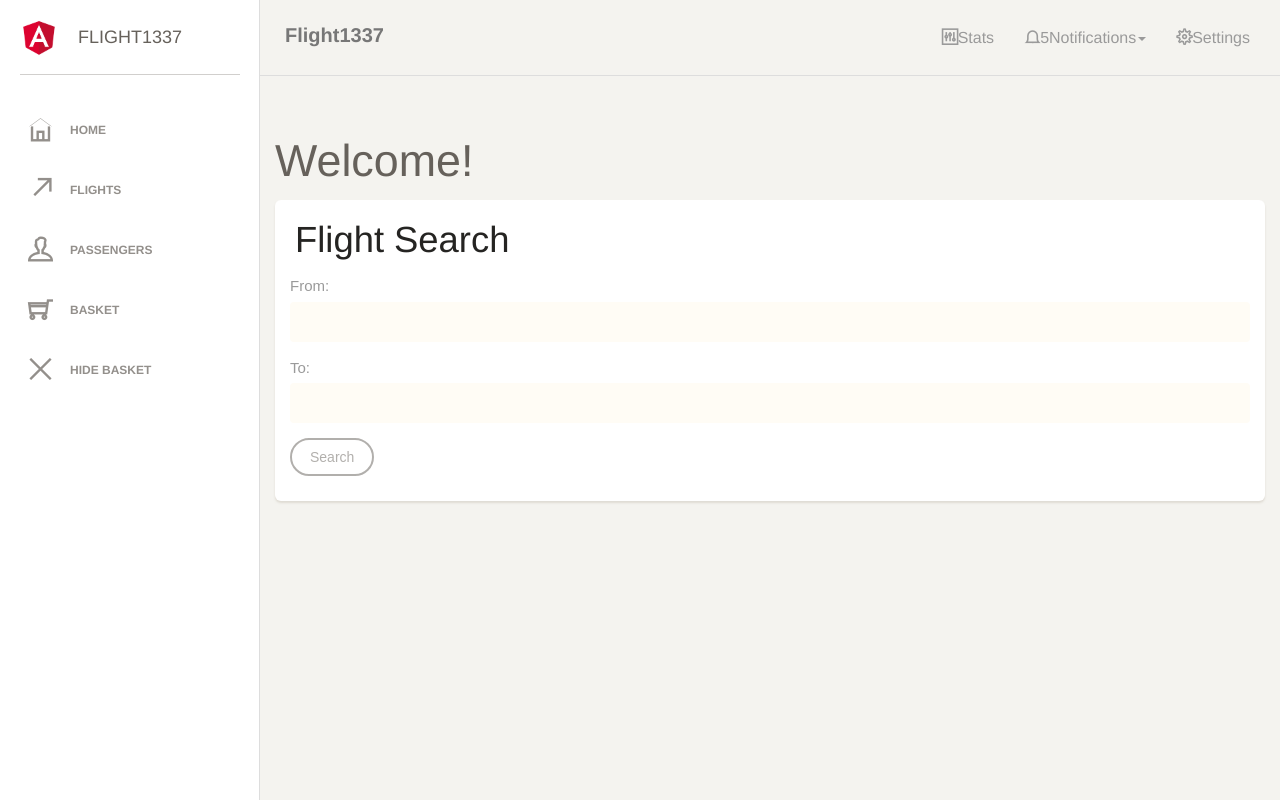
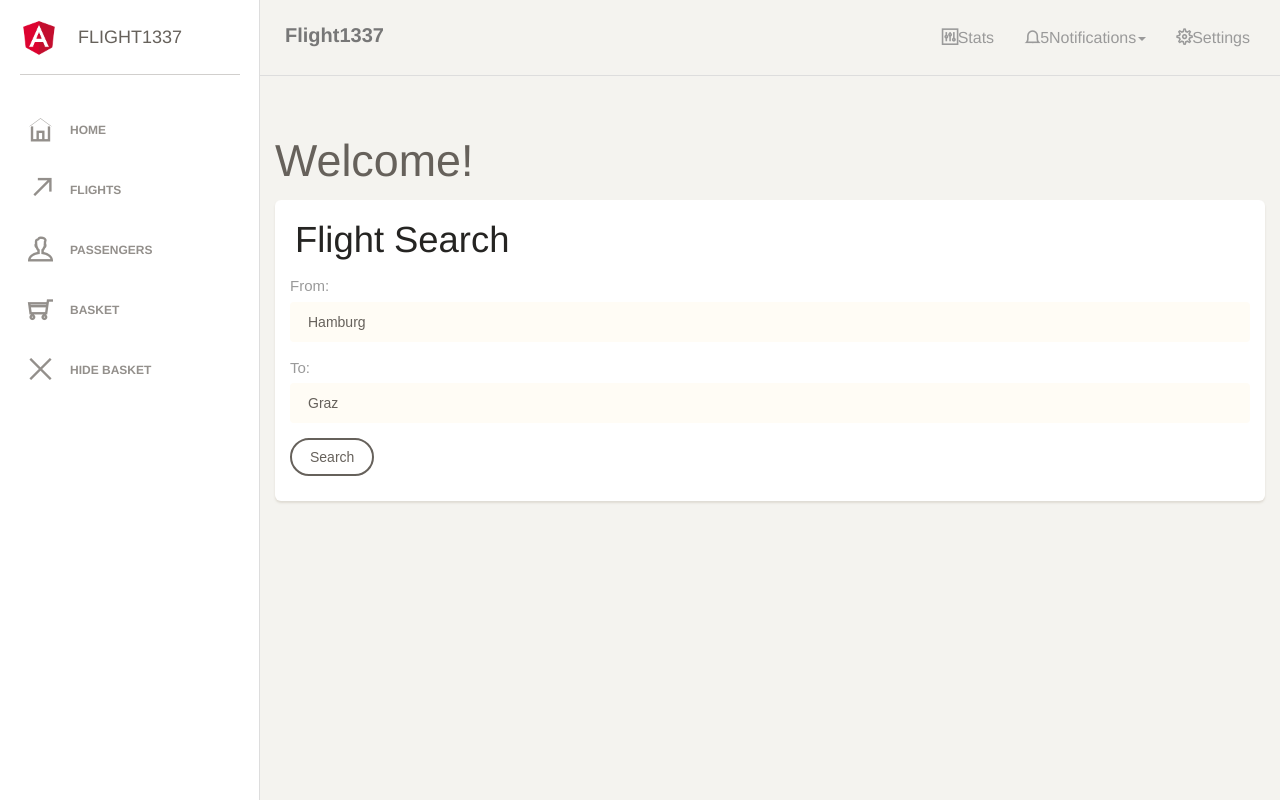
Before and after one commit to devofthings/flight1337, an Angular app: page / in a window 1280 px wide. Built offline with nearby package versions, Linux system fonts and the light colour scheme; a web font is replaced by a local one.

Commit message:
removed json pre

```diff
--- a/src/app/flight-search/flight-search.component.html
+++ b/src/app/flight-search/flight-search.component.html
@@ -25,6 +25,8 @@
       </div>
     </form>
   </div>
+</div>
+
 <div class="card">
   <table class="table table-contensed" *ngIf="flights.length > 0">
     <thead>
@@ -56,7 +58,6 @@
 </div>
 <div class="card" *ngIf="selectedFlight">
   <div class="content">
-      <pre>{{ selectedFlight | json }}</pre>
     <div class="alert" *ngIf="message.length > 0">
       {{ message }}
     </div>
@@ -89,4 +90,3 @@
     <button class="btn btn-default" (click)="save()">Save</button>
   </div>
 </div>
-</div>
--- a/src/app/flight-search/flight-search.component.ts
+++ b/src/app/flight-search/flight-search.component.ts
@@ -8,8 +8,8 @@ import { Flight } from "../model/flight";
   styleUrls: ["./flight-search.component.scss"],
 })
 export class FlightSearchComponent implements OnInit {
-  from = "";
-  to = "";
+  from = "Hamburg";
+  to = "Graz";
   flights: Flight[] = [];
   selectedFlight: Flight | undefined;
   message = "";
```
Lines whose indentation alone changed are shown as unchanged.
